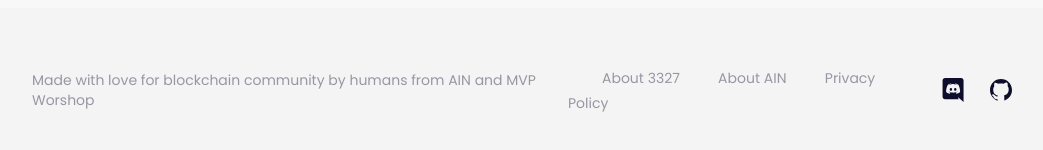
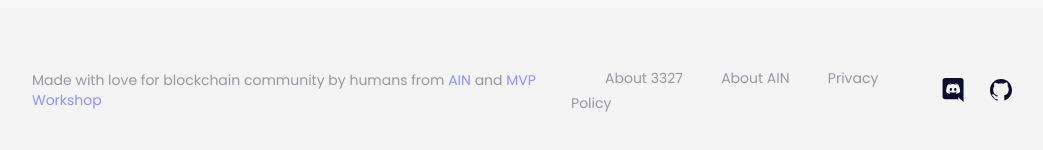
Before and after one commit to Omodaka9375/cryptotimer, a plain HTML site: page index.html in a window 1280 px wide. Shown: the part 3813-3963 px from the top of the page, without its empty margins (118-1161 px from the left). Drawn offline with Linux system fonts and the light colour scheme.

```diff
--- a/index.html
+++ b/index.html
@@ -122,7 +122,7 @@
 
     <footer>
         <div class="footer-content">
-            <p>Made with love for blockchain community by humans from AIN and MVP Worshop</p>
+            <p>Made with love for blockchain community by humans from <a href="https://ain.rs/" target="_blank">AIN</a> and <a href="https://mvpworkshop.co/" target="_blank">MVP Workshop</a></p>
             <div class="footer-links-wrapper">
                 <div class="footer-shortcuts">
                     <a href="https://3327.io/" target="_blank">About 3327</a>
```
